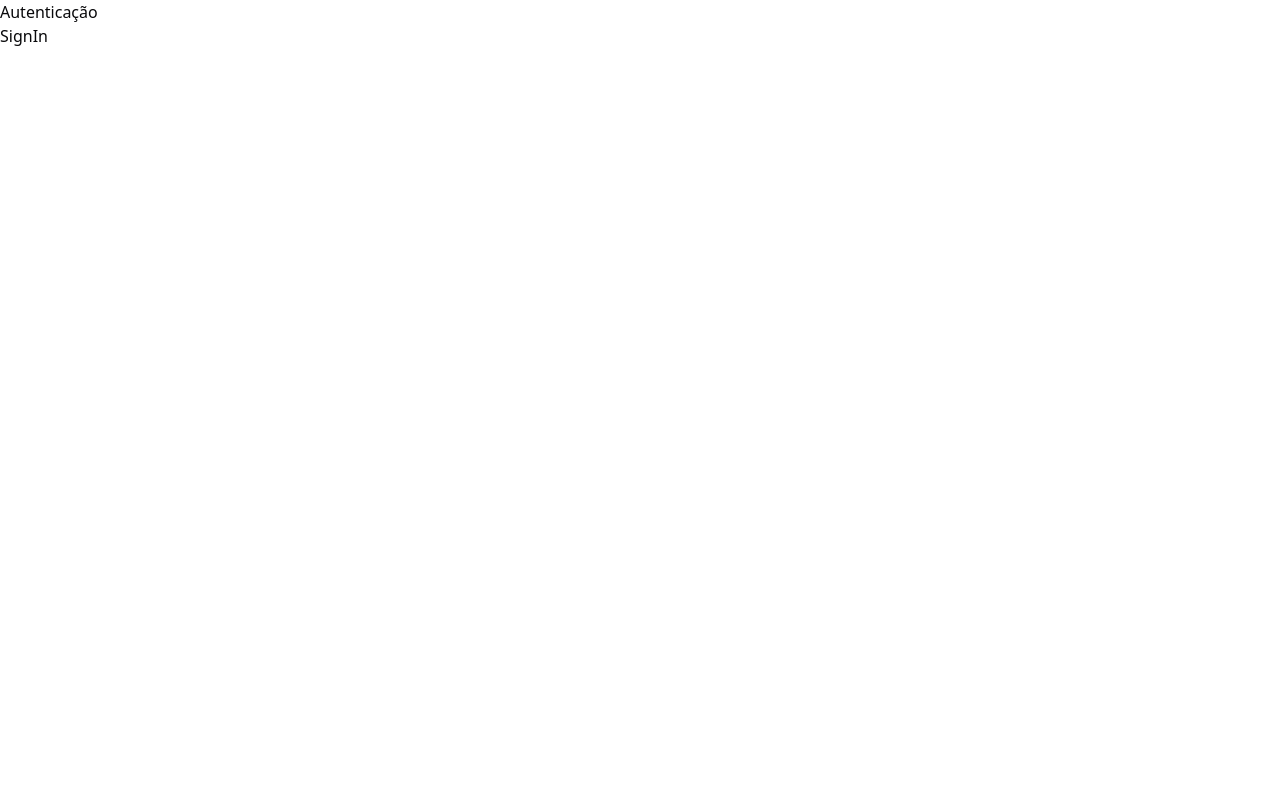
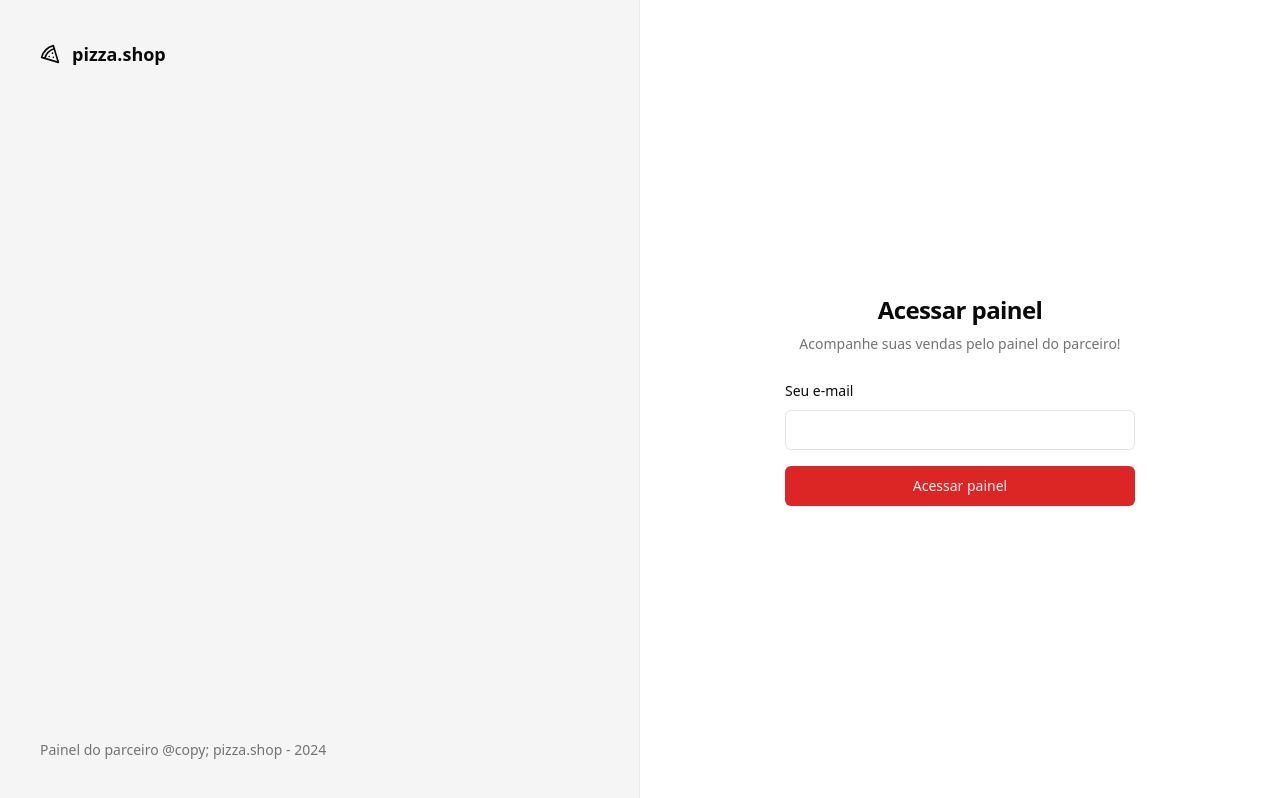
Before and after one commit to Gisellebm/pizzaShop-web, a React (Vite) app: page /sign-in in a window 1280 px wide. Built offline with nearby package versions, Linux system fonts and the light colour scheme.

Commit message:
Página: Login

```diff
--- a/package.json
+++ b/package.json
@@ -10,6 +10,7 @@
     "preview": "vite preview"
   },
   "dependencies": {
+    "@radix-ui/react-label": "^2.0.2",
     "@radix-ui/react-slot": "^1.0.2",
     "class-variance-authority": "^0.7.0",
     "clsx": "^2.1.0",
--- /dev/null
+++ b/src/components/ui/input.tsx
@@ -0,0 +1,25 @@
+import * as React from 'react'
+
+import { cn } from '@/lib/utils'
+
+export interface InputProps
+  extends React.InputHTMLAttributes<HTMLInputElement> {}
+
+const Input = React.forwardRef<HTMLInputElement, InputProps>(
+  ({ className, type, ...props }, ref) => {
+    return (
+      <input
+        type={type}
+        className={cn(
+          'flex h-10 w-full rounded-md border border-input bg-background px-3 py-2 text-sm ring-offset-background file:border-0 file:bg-transparent file:text-sm file:font-medium placeholder:text-muted-foreground focus-visible:outline-none focus-visible:ring-2 focus-visible:ring-ring focus-visible:ring-offset-2 disabled:cursor-not-allowed disabled:opacity-50',
+          className,
+        )}
+        ref={ref}
+        {...props}
+      />
+    )
+  },
+)
+Input.displayName = 'Input'
+
+export { Input }
--- /dev/null
+++ b/src/components/ui/label.tsx
@@ -0,0 +1,26 @@
+'use client'
+
+import * as LabelPrimitive from '@radix-ui/react-label'
+import { cva, type VariantProps } from 'class-variance-authority'
+import * as React from 'react'
+
+import { cn } from '@/lib/utils'
+
+const labelVariants = cva(
+  'text-sm font-medium leading-none peer-disabled:cursor-not-allowed peer-disabled:opacity-70',
+)
+
+const Label = React.forwardRef<
+  React.ElementRef<typeof LabelPrimitive.Root>,
+  React.ComponentPropsWithoutRef<typeof LabelPrimitive.Root> &
+    VariantProps<typeof labelVariants>
+>(({ className, ...props }, ref) => (
+  <LabelPrimitive.Root
+    ref={ref}
+    className={cn(labelVariants(), className)}
+    {...props}
+  />
+))
+Label.displayName = LabelPrimitive.Root.displayName
+
+export { Label }
--- a/src/global.css
+++ b/src/global.css
@@ -2,69 +2,54 @@
 @tailwind components;
 @tailwind utilities;
 
+
 @layer base {
   :root {
     --background: 0 0% 100%;
-    --foreground: 240 10% 3.9%;
-
+    --foreground: 0 0% 3.9%;
     --card: 0 0% 100%;
-    --card-foreground: 240 10% 3.9%;
-
+    --card-foreground: 0 0% 3.9%;
     --popover: 0 0% 100%;
-    --popover-foreground: 240 10% 3.9%;
-
-    --primary: 240 5.9% 10%;
-    --primary-foreground: 0 0% 98%;
-
-    --secondary: 240 4.8% 95.9%;
-    --secondary-foreground: 240 5.9% 10%;
-
-    --muted: 240 4.8% 95.9%;
-    --muted-foreground: 240 3.8% 46.1%;
-
-    --accent: 240 4.8% 95.9%;
-    --accent-foreground: 240 5.9% 10%;
-
+    --popover-foreground: 0 0% 3.9%;
+    --primary: 0 72.2% 50.6%;
+    --primary-foreground: 0 85.7% 97.3%;
+    --secondary: 0 0% 96.1%;
+    --secondary-foreground: 0 0% 9%;
+    --muted: 0 0% 96.1%;
+    --muted-foreground: 0 0% 45.1%;
+    --accent: 0 0% 96.1%;
+    --accent-foreground: 0 0% 9%;
     --destructive: 0 84.2% 60.2%;
     --destructive-foreground: 0 0% 98%;
-
-    --border: 240 5.9% 90%;
-    --input: 240 5.9% 90%;
-    --ring: 240 10% 3.9%;
-
+    --border: 0 0% 89.8%;
+    --input: 0 0% 89.8%;
+    --ring: 0 72.2% 50.6%;
     --radius: 0.5rem;
   }
 
   .dark {
-    --background: 240 10% 3.9%;
+    --background: 0 0% 3.9%;
     --foreground: 0 0% 98%;
-
-    --card: 240 10% 3.9%;
+    --card: 0 0% 3.9%;
     --card-foreground: 0 0% 98%;
-
-    --popover: 240 10% 3.9%;
+    --popover: 0 0% 3.9%;
     --popover-foreground: 0 0% 98%;
-
-    --primary: 0 0% 98%;
-    --primary-foreground: 240 5.9% 10%;
-
-    --secondary: 240 3.7% 15.9%;
+    --primary: 0 72.2% 50.6%;
+    --primary-foreground: 0 85.7% 97.3%;
+    --secondary: 0 0% 14.9%;
     --secondary-foreground: 0 0% 98%;
-
-    --muted: 240 3.7% 15.9%;
-    --muted-foreground: 240 5% 64.9%;
-
-    --accent: 240 3.7% 15.9%;
+    --muted: 0 0% 14.9%;
+    --muted-foreground: 0 0% 63.9%;
+    --accent: 0 0% 14.9%;
     --accent-foreground: 0 0% 98%;
-
     --destructive: 0 62.8% 30.6%;
     --destructive-foreground: 0 0% 98%;
-
-    --border: 240 3.7% 15.9%;
-    --input: 240 3.7% 15.9%;
-    --ring: 240 4.9% 83.9%;
+    --border: 0 0% 14.9%;
+    --input: 0 0% 14.9%;
+    --ring: 0 72.2% 50.6%;
   }
 }
+
 
 @layer base {
   * {
--- a/src/pages/_layouts/auth.tsx
+++ b/src/pages/_layouts/auth.tsx
@@ -1,10 +1,19 @@
+import { Pizza } from 'lucide-react'
 import { Outlet } from 'react-router-dom'
 
 export function AuthLayout() {
   return (
-    <div>
-      <h1>Autenticação</h1>
-      <div>
+    <div className="grid min-h-screen grid-cols-2">
+      <div className="flex h-full flex-col justify-between border-r border-foreground/5 bg-muted p-10 text-muted-foreground">
+        <div className="flex items-center gap-3 text-lg text-foreground">
+          <Pizza className="h-5 w-5" />
+          <span className="font-semibold">pizza.shop</span>
+        </div>
+        <footer className="text-sm">
+          Painel do parceiro @copy; pizza.shop - {new Date().getFullYear()}
+        </footer>
+      </div>
+      <div className="flex flex-col items-center justify-center">
         <Outlet />
       </div>
     </div>
--- a/src/pages/auth/sign-in.tsx
+++ b/src/pages/auth/sign-in.tsx
@@ -1,10 +1,35 @@
 import { Helmet } from 'react-helmet-async'
+
+import { Button } from '@/components/ui/button'
+import { Input } from '@/components/ui/input'
+import { Label } from '@/components/ui/label'
 
 export function SignIn() {
   return (
     <>
       <Helmet title="Login" />
-      <h1>SignIn</h1>
+      <div className="p-8">
+        <div className="flex w-[350px] flex-col justify-center gap-6">
+          <div className="flex flex-col gap-2 text-center">
+            <h1 className="text-2xl font-semibold tracking-tight">
+              Acessar painel
+            </h1>
+            <p className="text-sm text-muted-foreground">
+              Acompanhe suas vendas pelo painel do parceiro!
+            </p>
+          </div>
+
+          <form className="space-y-4">
+            <div className="space-y-2">
+              <Label htmlFor="email">Seu e-mail</Label>
+              <Input id="email" type="email" />
+            </div>
+            <Button className="w-full" type="submit">
+              Acessar painel
+            </Button>
+          </form>
+        </div>
+      </div>
     </>
   )
 }
```
Also changed, not shown: 1 other file (tests, documents, lock files or other folders).
